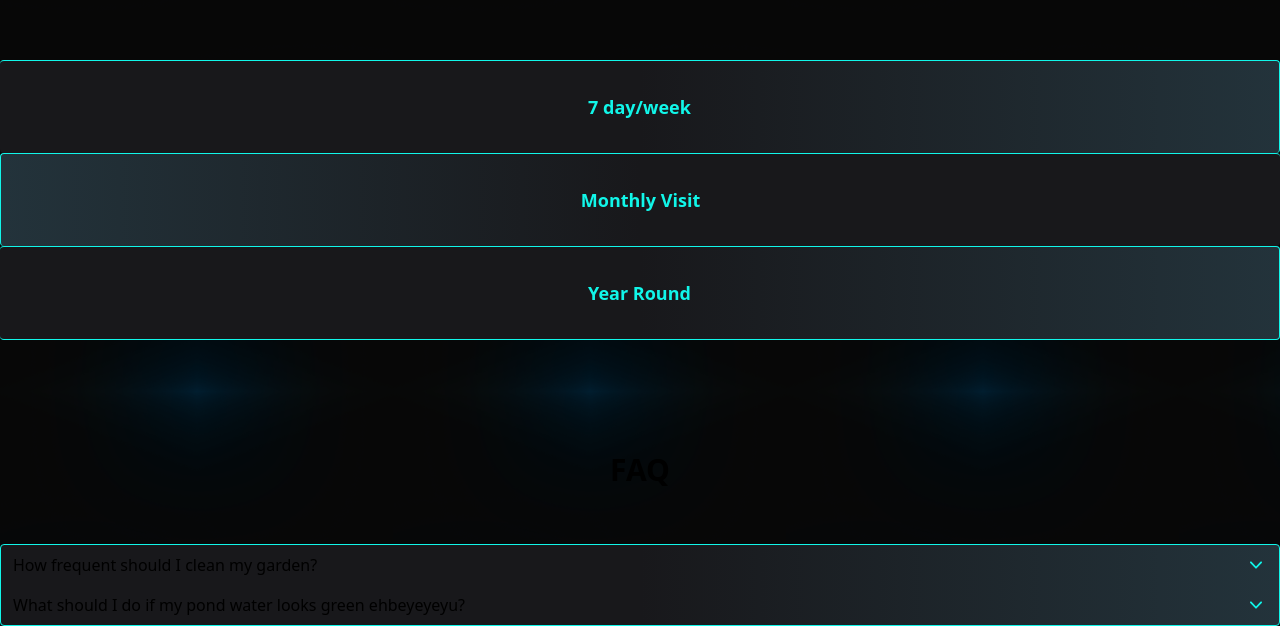
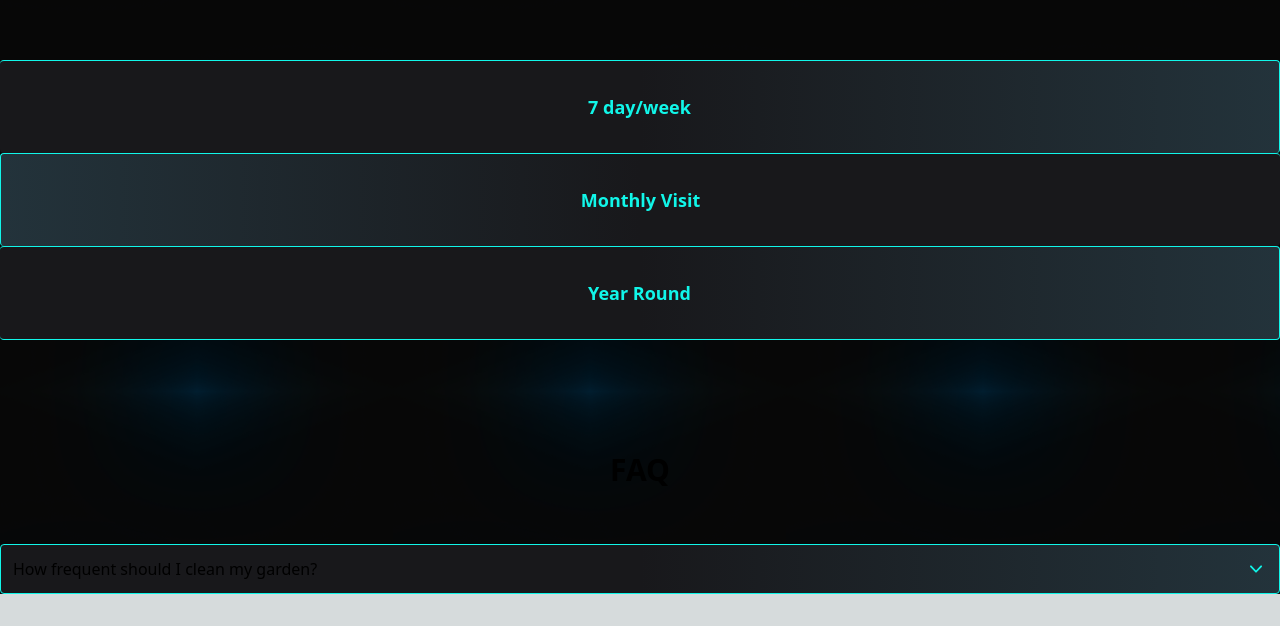
Before and after one commit to DaisNaid/Aquatics, a Next.js app: page / in a window 1280 px wide. Shown: the part 526-1152 px from the top of the page. After the commit the page ends 1120 px from the top, so only its background shows below. Built offline with nearby package versions, Linux system fonts and the light colour scheme.

Commit message:
Removed 1 disclosed button

```diff
--- a/components/FAQ/index.js
+++ b/components/FAQ/index.js
@@ -7,7 +7,7 @@ const FAQ = () => {
             <div className='text-center mb-14'>
                 <span className="font-bold text-3xl">FAQ</span>
             </div>
-            <div className='border border-tealGreen rounded bg-gradient-to-r from-zinc-900 via-zinc-900 to-opaque'>
+            <div className='border border-tealGreen rounded bg-gradient-to-r from-zinc-900 via-zinc-900 to-opaque grid grid-flow-row gap-2 py-1'>
                 <Disclosure>
                     {({ open }) => (
                     <>
@@ -21,11 +21,11 @@ const FAQ = () => {
                     </>
                     )}
                 </Disclosure>
-                <Disclosure>
+                {/* <Disclosure>
                     {({ open }) => (
                     <>
                         <Disclosure.Button className='py-2 flex mx-3'>
-                            <span>What should I do if my pond water looks green ehbeyeyeyu?</span>
+                            <span className=''>What should I do if my pond water looks green ehbeyeyeyu?</span>
                             <ChevronUpIcon className={`${ open ? '' : 'rotate-180 transform' } h-6 w-6 text-tealGreen absolute right-3`} />
                         </Disclosure.Button>
                         <Disclosure.Panel className='text-zinc-300 mx-3'>
@@ -33,7 +33,7 @@ const FAQ = () => {
                         </Disclosure.Panel>
                     </>
                     )}
-                </Disclosure>
+                </Disclosure> */}
             </div>
         </div>
     )
```
